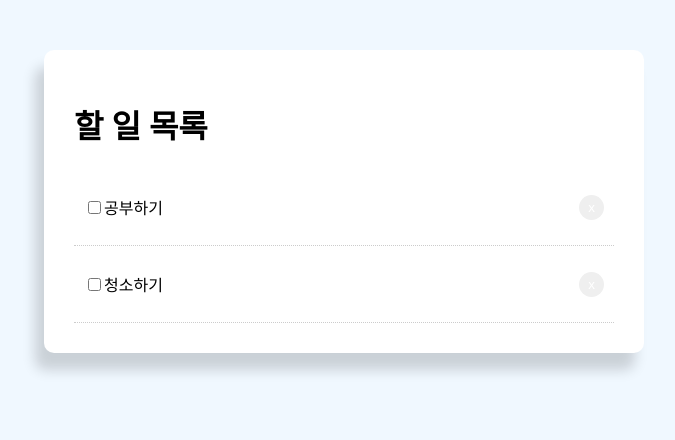
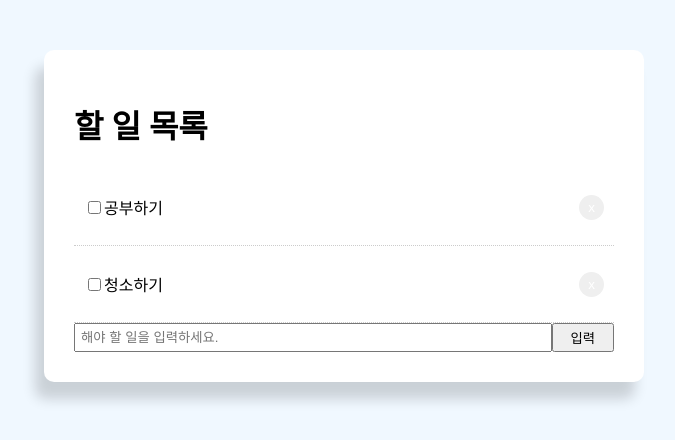
Before and after one commit to chaeyeon-yang/react-todo-app, a React (Create React App) app: page / in a window 1280 px wide. Shown: the top 440 px of the page, without its empty margins (296-971 px from the left). Built offline with nearby package versions, Linux system fonts and the light colour scheme.

Commit message:
Design: 추가 input form 💄

```diff
--- a/src/App.js
+++ b/src/App.js
@@ -65,6 +65,21 @@ export default class App extends Component {
                             </p>
                         </div>
                     ))}
+                    <form style={{ display: "flex" }}>
+                        <input
+                            type="text"
+                            name="value"
+                            style={{ flex: "10", padding: "5px" }}
+                            placeholder="해야 할 일을 입력하세요."
+                            value=""
+                        ></input>
+                        <input
+                            type="submit"
+                            value="입력"
+                            className="btn"
+                            style={{ flex: "1" }}
+                        ></input>
+                    </form>
                 </div>
             </div>
         );
```
